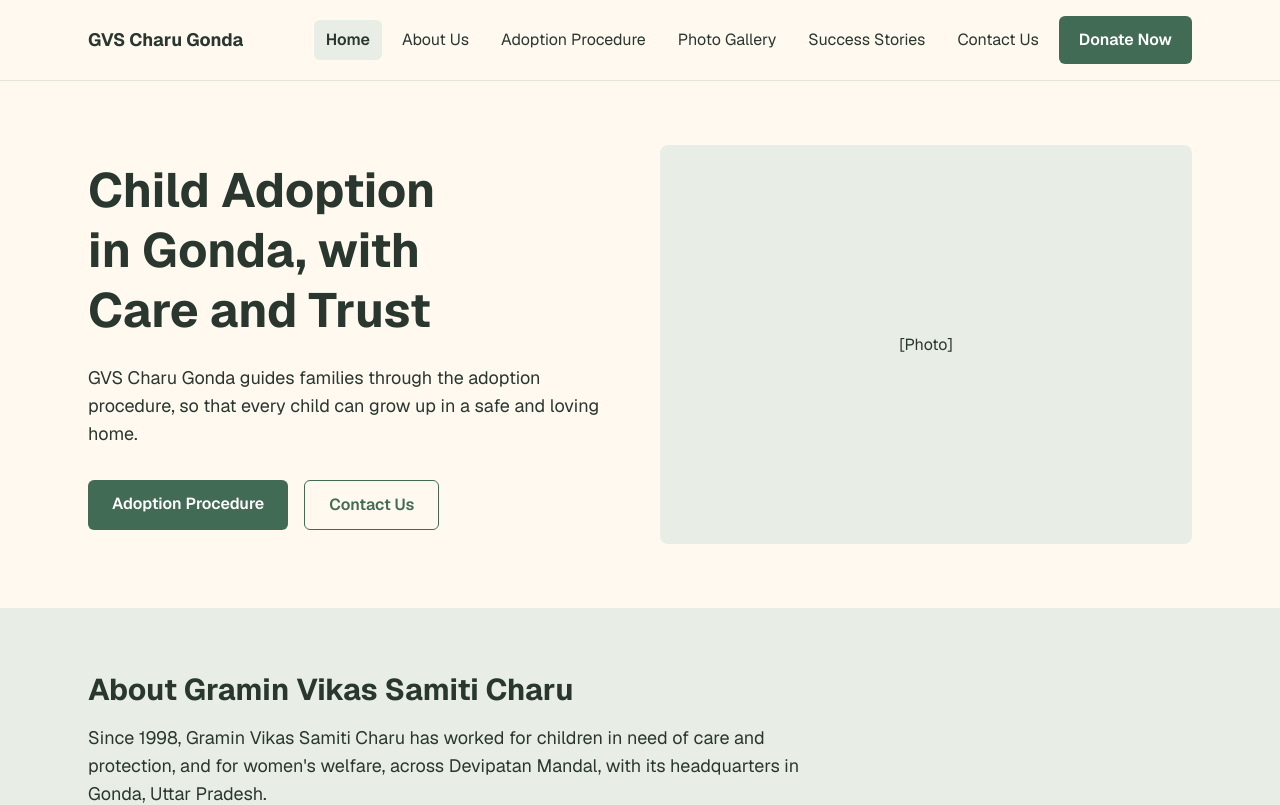
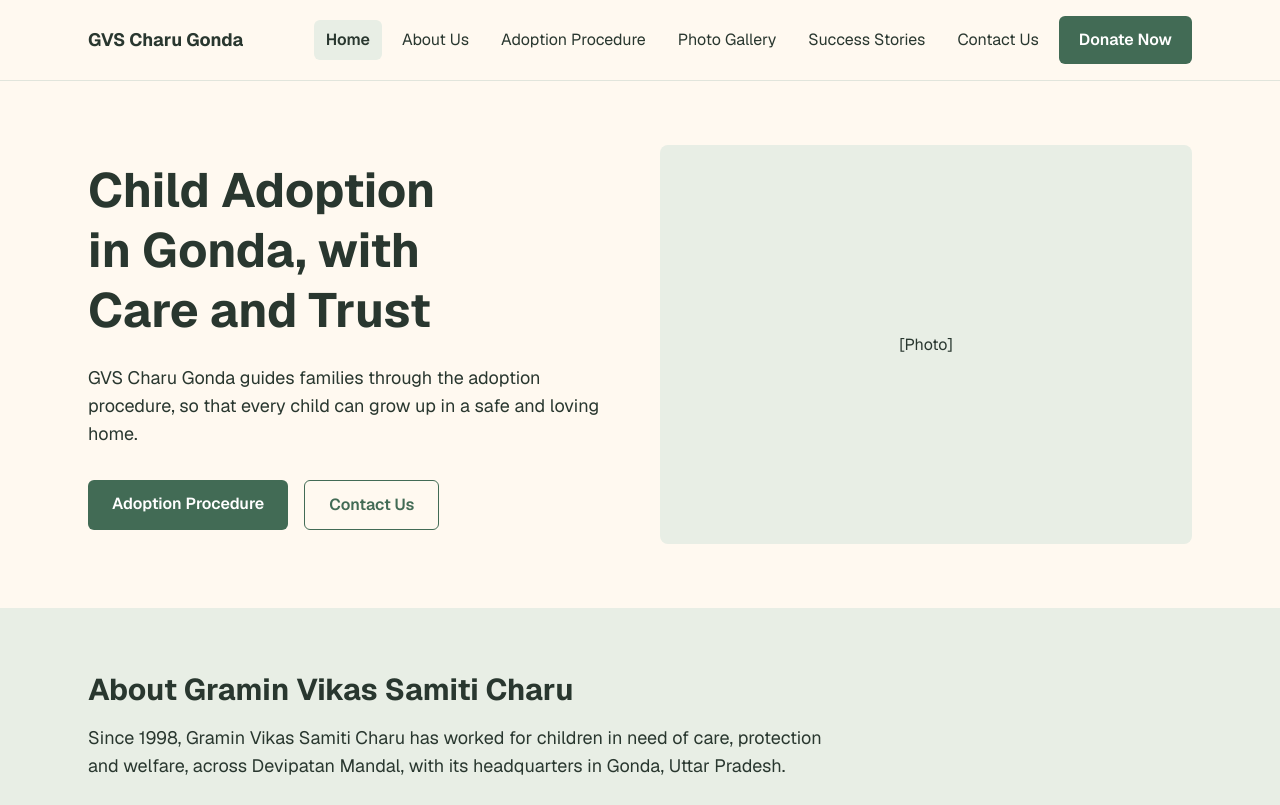
Before and after one commit to rajan03-commits/gvsCharu, a Next.js app: page / in a window 1280 px wide. Shown: the top 805 px of the page. Built offline with nearby package versions, Linux system fonts and the light colour scheme.

Commit message:
Home page short about

```diff
--- a/app/page.tsx
+++ b/app/page.tsx
@@ -41,7 +41,7 @@
           </h2>
           <p className="mt-4 text-lg text-foreground">
             Since 1998, Gramin Vikas Samiti Charu has worked for children in
-            need of care and protection, and for women&apos;s welfare, across
+            need of care, protection and welfare, across
             Devipatan Mandal, with its headquarters in Gonda, Uttar Pradesh.
           </p>
           <Link
```
